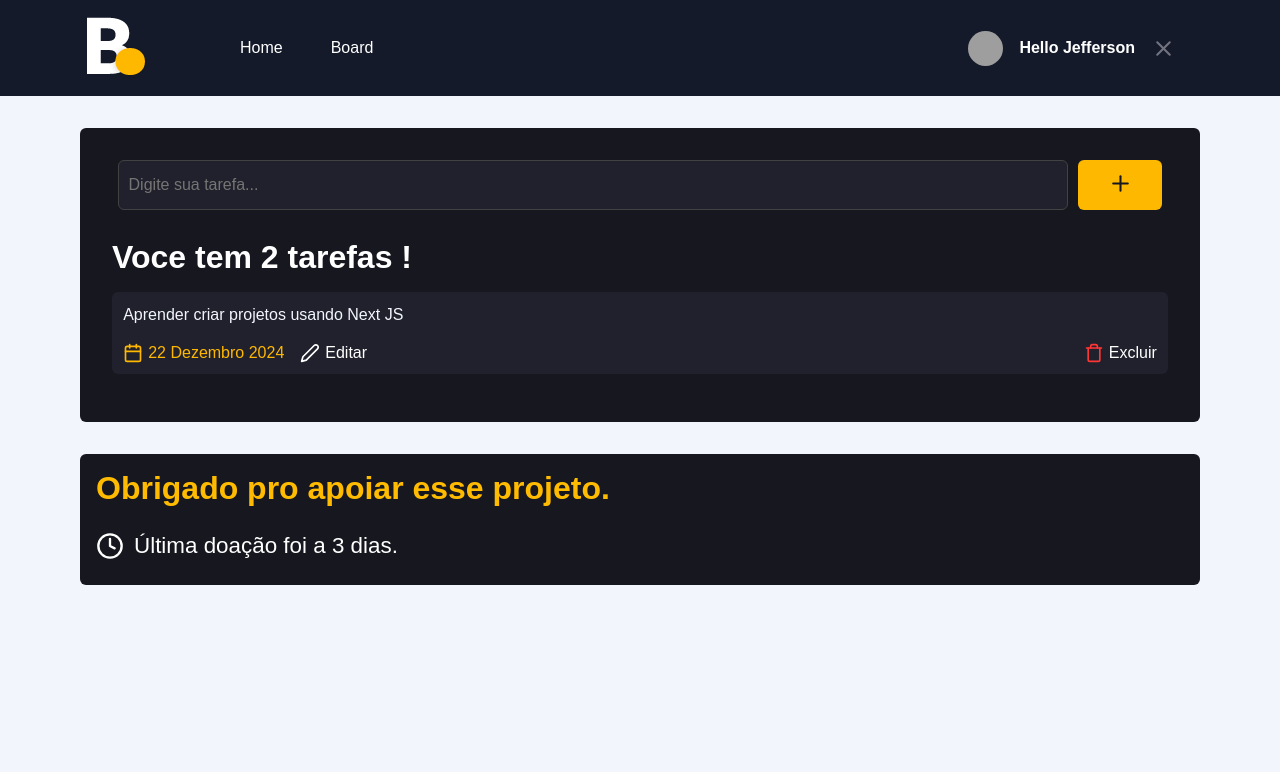
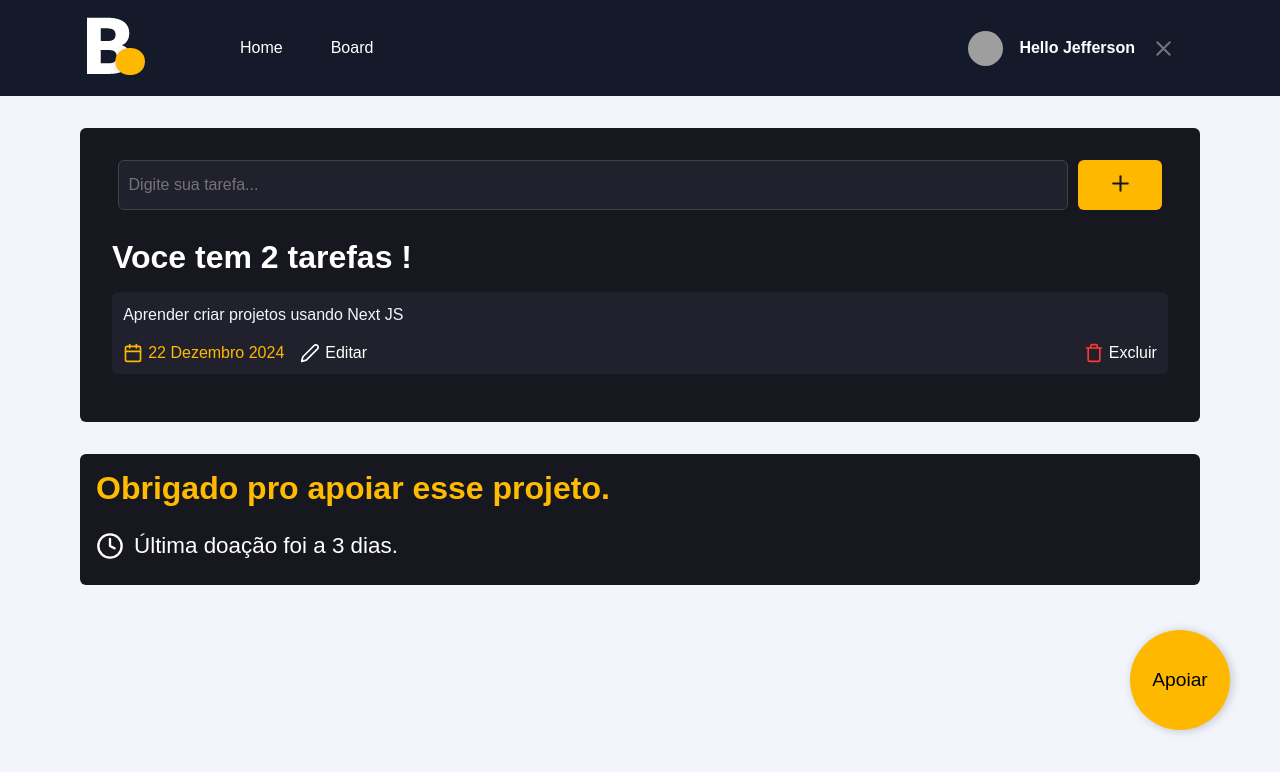
Before and after one commit to jefferson206/tasks-board, a Next.js app: page /board in a window 1280 px wide. Shown: the top 772 px of the page. Built offline with nearby package versions, Linux system fonts and the light colour scheme; grey boxes are pictures that could not be loaded.

Commit message:
Donaters: Created button to navigate to donate

```diff
--- /dev/null
+++ b/src/components/SupportButton/index.tsx
@@ -0,0 +1,13 @@
+import Link from "next/link";
+import styles from './styles.module.scss'
+
+export default function SupportButton() {
+
+    return (
+        <div className={styles.donateContainer}>
+            <Link href='/donate'>
+                <button>Apoiar</button>
+            </Link>
+        </div>
+    )
+}
--- /dev/null
+++ b/src/components/SupportButton/styles.module.scss
@@ -0,0 +1,21 @@
+.donateContainer {
+    position: absolute;
+    bottom: 70px;
+    right: 50px;
+    z-index: 99;
+
+    button {
+        border: 0;
+        background-color: #ffb800;
+        width: 100px;
+        height: 100px;
+        border-radius: 50%;
+        font-size: 1.2rem;
+        filter: drop-shadow(2px 1px 5px rgba(0,0,0, 0.2));
+        transition: all 0.2s;
+    }
+
+    button:hover {
+        transform: scale(1.2);
+    }
+}
--- a/src/pages/board/index.tsx
+++ b/src/pages/board/index.tsx
@@ -1,6 +1,7 @@
 import { FiCalendar, FiClock, FiEdit, FiEdit2, FiPlus, FiTrash } from 'react-icons/fi'
 import styles from './styles.module.scss'
 import Head from 'next/head'
+import SupportButton from '@/components/SupportButton'
 
 export default function Board() {
 
@@ -52,6 +53,8 @@
                     <time>Última doação foi a 3 dias.</time>
                 </div>
             </div>
+
+            <SupportButton />
         </>
     )
 }
```
